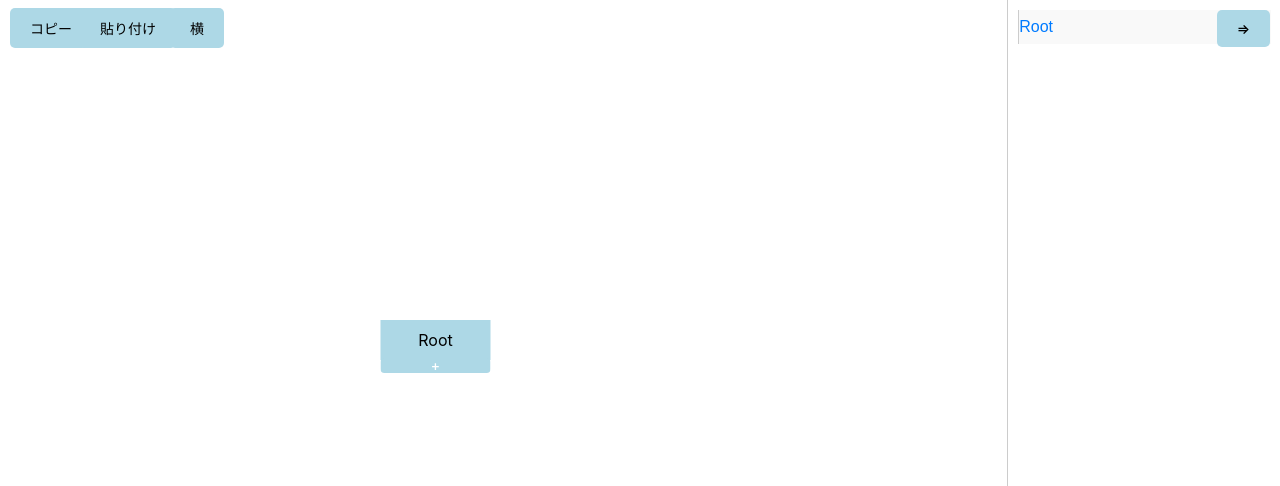
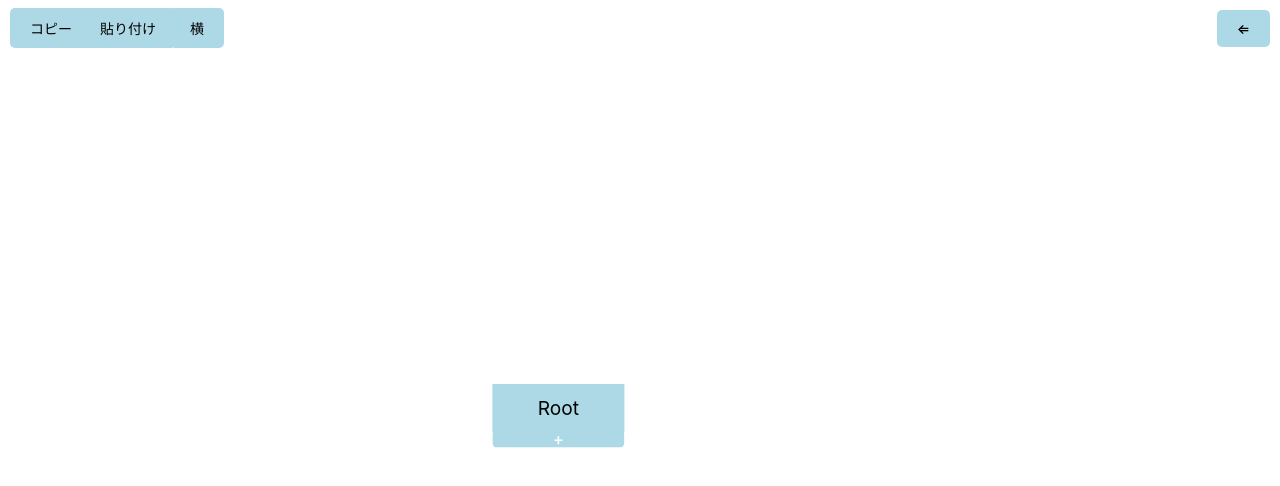
Before and after one commit to wada-retsu/logic-tree, a Vue app: page / in a window 1280 px wide. Shown: the top 486 px of the page. Built offline with nearby package versions, Linux system fonts and the light colour scheme.

Commit message:
ナビゲーション初期では隠したい

```diff
--- a/src/App.vue
+++ b/src/App.vue
@@ -82,7 +82,7 @@ const nodes = ref([
 
 const globalNodeCounter = ref(2);
 const selectedNode = ref(null);
-const isNavVisible = ref(true); // ナビゲーションウィンドウの表示状態
+const isNavVisible = ref(false); // ナビゲーションウィンドウの表示状態
 
 // ノードを選択する
 const selectNode = (node) => {
```
